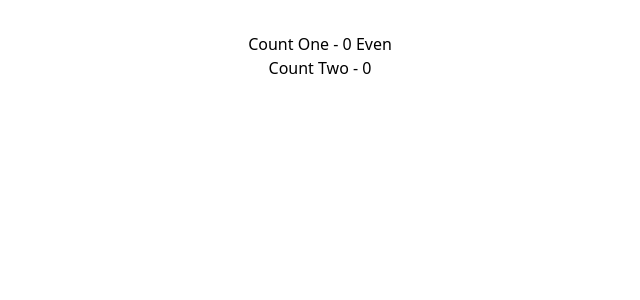
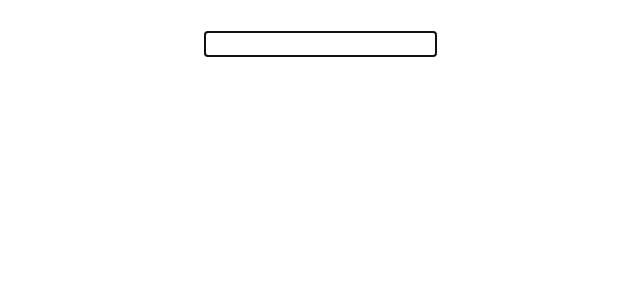
Before and after one commit to Razi-Azam/my-react-doc, a React (Vite) app in the folder practice-app/: page / in a window 1280 px wide. Shown: the top 300 px of the page, without its empty margins (320-960 px from the left). Built offline with nearby package versions, Linux system fonts and the light colour scheme.

Commit message:
Adding FocusInput - useRef hook example 1

```diff
--- a/practice-app/src/App.jsx
+++ b/practice-app/src/App.jsx
@@ -21,6 +21,7 @@ import FetchData from './components/01useState-hook/04FetchData'
 import DataFetchTwo from './components/04useReducer-hook/04DataFetchTwo'
 import ParentComponent from './components/05useCallback-hook/ParentComponent'
 import Counter from './components/06useMemo-hook/Counter'
+import FocusINput from './components/07useRef-hook/01FocusINput'
 
 //create a context
 export const UserContext = React.createContext();
@@ -51,8 +52,11 @@ function App() {
   return (
     <>
 
-      {/*  useMemo Hook  */}
-      <Counter />
+      {/*  useRef Hook  */}
+      <FocusINput />
+
+      {/*  useMemo Hook
+      <Counter /> */}
 
       {/*  useCallback Hook
       <ParentComponent /> */}
--- /dev/null
+++ b/practice-app/src/components/07useRef-hook/01FocusINput.jsx
@@ -0,0 +1,24 @@
+import React, { useEffect, useRef } from 'react'
+import Input from '../ui-comps/Input'
+
+function FocusINput() {
+    const inputRef = useRef(null)
+
+    useEffect(() => {
+        //focus the input element
+        //here, React will set the ref's current property
+        //to the corresponding DOM node
+        inputRef.current.focus()
+    }, [])
+
+  return (
+    <div>
+        <Input
+            inputType={'text'}
+            inputRef={inputRef}
+        />
+    </div>
+  )
+}
+
+export default FocusINput
--- /dev/null
+++ b/practice-app/src/components/ui-comps/Input.jsx
@@ -0,0 +1,17 @@
+import React from 'react'
+
+function Input({inputType, inputRef, inputValue, onChangeHandler}) {
+  return (
+    <input
+        className='border border-gray-400
+                bg-slate-200 text-gray-950
+                w-auto px-4 my-2 mx-2'
+        type={inputType}
+        ref={inputRef}
+        value={inputValue}
+        onChange={onChangeHandler}
+    />
+  )
+}
+
+export default Input
```
